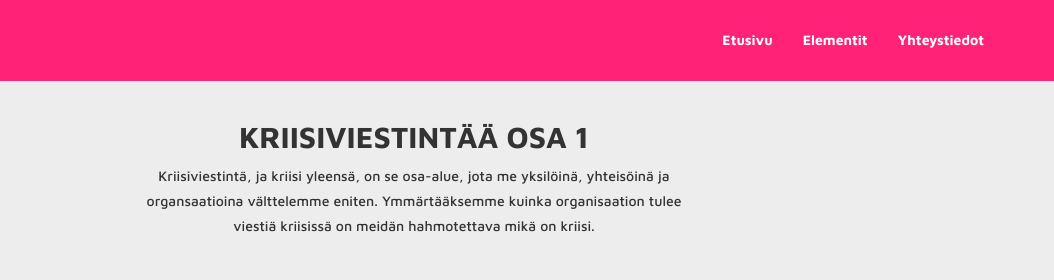
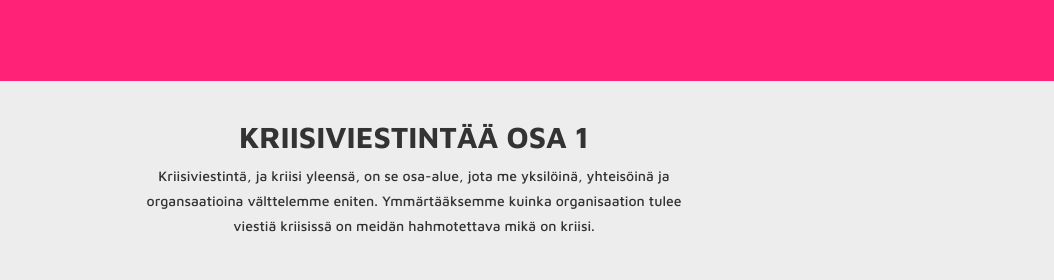
Before and after one commit to piitulainen/hannele, a plain HTML site: page osa1.html in a window 1280 px wide. Shown: the top 280 px of the page, 226-1280 px from the left. Drawn offline with Linux system fonts and the light colour scheme.

```diff
--- a/osa1.html
+++ b/osa1.html
@@ -39,13 +39,7 @@
                     <img src="assets/img/logo.png"  alt=""/>
                 </a>
             </div>
-            <div class="navbar-collapse collapse">
-                <ul class="nav navbar-nav navbar-right">
-                    <li><a href="index.html#header">Etusivu</a></li>
-                    <li><a href="index.html#works">Elementit</a></li>
-                    <li><a href="index.html#contact">Yhteystiedot</a></li>
-                </ul>
-            </div>
+
 
         </div>
     </div>
```
Also changed, not shown: osa2.html (+1 -7 lines), osa3.html (+1 -7 lines), poliisi_osa1.html (+1 -7 lines), teko_vihrea.html (+1 -7 lines).
